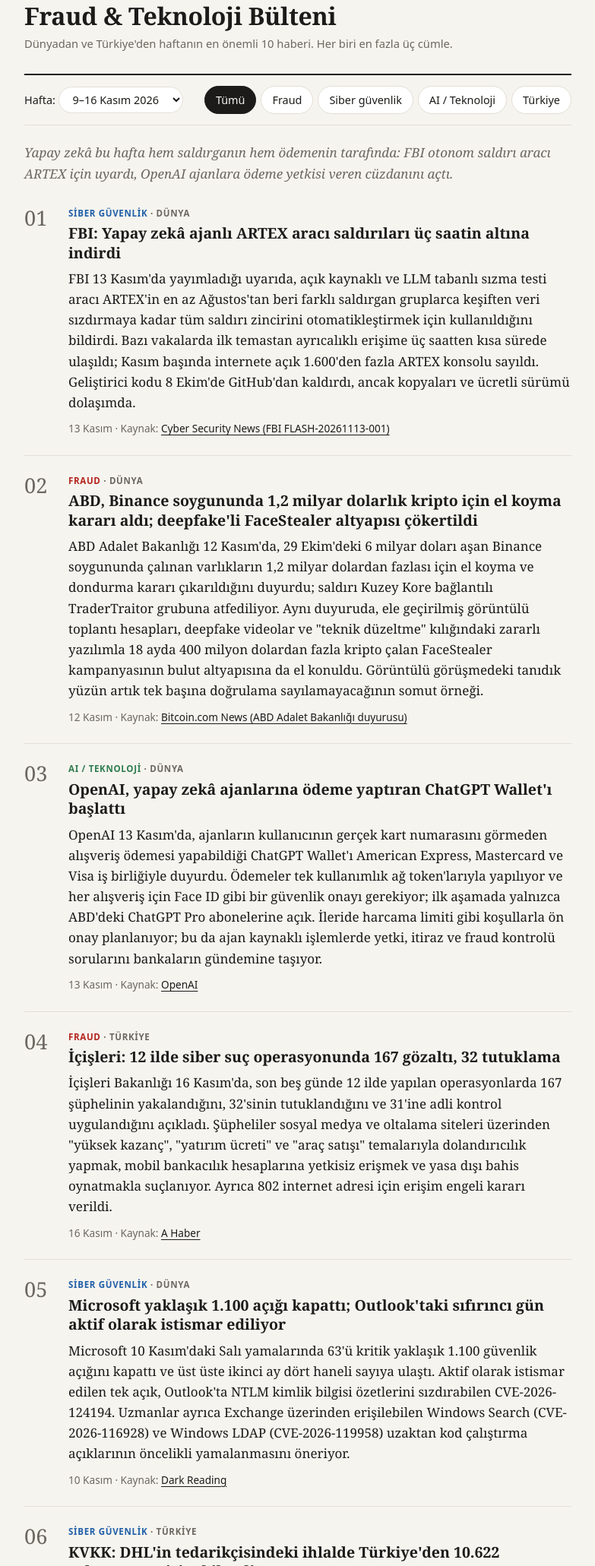
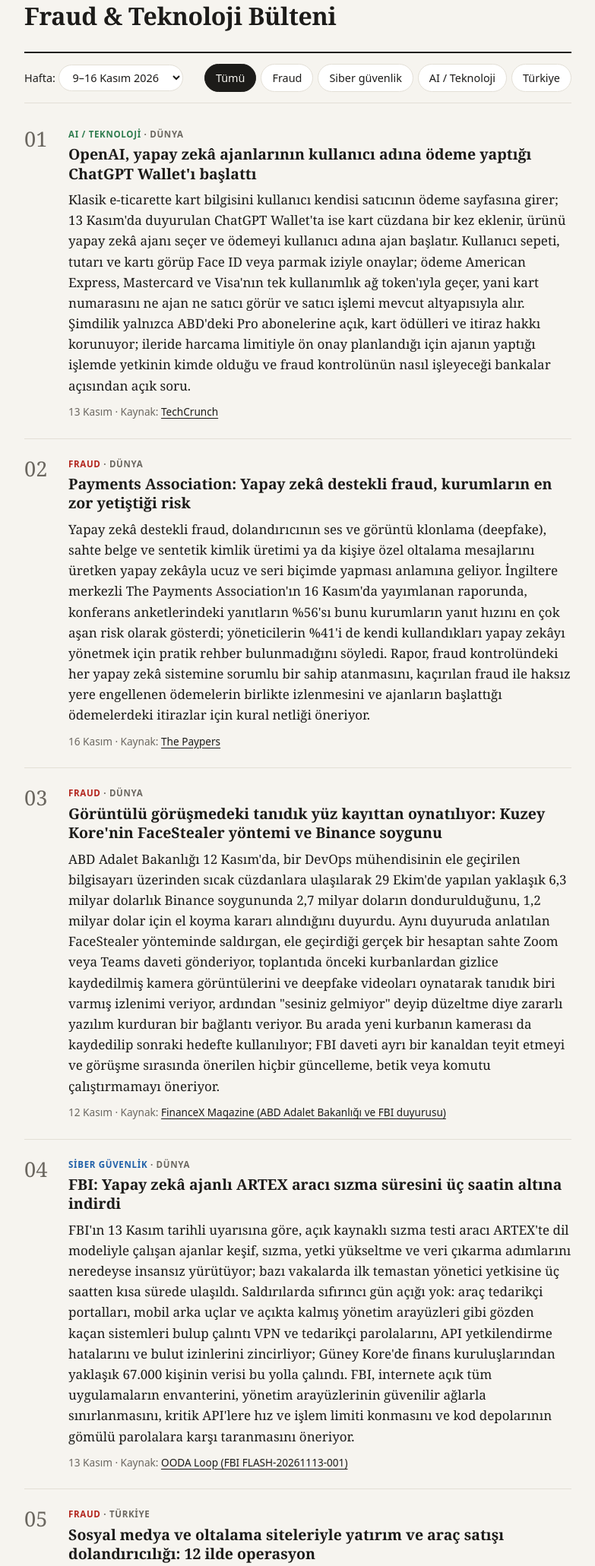
Before and after one commit to selinuluca/Fraud-Bulten, a plain HTML site: page index.html in a window 1280 px wide. Shown: the part 37-2098 px from the top of the page at 76% size, without its empty margins (248-1031 px from the left). Drawn offline with Linux system fonts and the light colour scheme.

Commit message:
İlk sayı revize edildi, yayın ilkeleri eklendi
Co-Authored-By: Claude Fable 5.2 <noreply@anthropic.com>
Claude-Session: https://claude.ai/code/session_01Eo5WBExHvCQajpaTac8MQk

```diff
--- a/data/2026-11-16.json
+++ b/data/2026-11-16.json
@@ -1,38 +1,46 @@
 {
   "date": "2026-11-16",
   "label": "9–16 Kasım 2026",
-  "theme": "Yapay zekâ bu hafta hem saldırganın hem ödemenin tarafında: FBI otonom saldırı aracı ARTEX için uyardı, OpenAI ajanlara ödeme yetkisi veren cüzdanını açtı.",
   "items": [
     {
-      "title": "FBI: Yapay zekâ ajanlı ARTEX aracı saldırıları üç saatin altına indirdi",
-      "summary": "FBI 13 Kasım'da yayımladığı uyarıda, açık kaynaklı ve LLM tabanlı sızma testi aracı ARTEX'in en az Ağustos'tan beri farklı saldırgan gruplarca keşiften veri sızdırmaya kadar tüm saldırı zincirini otomatikleştirmek için kullanıldığını bildirdi. Bazı vakalarda ilk temastan ayrıcalıklı erişime üç saatten kısa sürede ulaşıldı; Kasım başında internete açık 1.600'den fazla ARTEX konsolu sayıldı. Geliştirici kodu 8 Ekim'de GitHub'dan kaldırdı, ancak kopyaları ve ücretli sürümü dolaşımda.",
-      "category": "siber",
+      "title": "OpenAI, yapay zekâ ajanlarının kullanıcı adına ödeme yaptığı ChatGPT Wallet'ı başlattı",
+      "summary": "Klasik e-ticarette kart bilgisini kullanıcı kendisi satıcının ödeme sayfasına girer; 13 Kasım'da duyurulan ChatGPT Wallet'ta ise kart cüzdana bir kez eklenir, ürünü yapay zekâ ajanı seçer ve ödemeyi kullanıcı adına ajan başlatır. Kullanıcı sepeti, tutarı ve kartı görüp Face ID veya parmak iziyle onaylar; ödeme American Express, Mastercard ve Visa'nın tek kullanımlık ağ token'ıyla geçer, yani kart numarasını ne ajan ne satıcı görür ve satıcı işlemi mevcut altyapısıyla alır. Şimdilik yalnızca ABD'deki Pro abonelerine açık, kart ödülleri ve itiraz hakkı korunuyor; ileride harcama limitiyle ön onay planlandığı için ajanın yaptığı işlemde yetkinin kimde olduğu ve fraud kontrolünün nasıl işleyeceği bankalar açısından açık soru.",
+      "category": "ai",
       "region": "dunya",
-      "source": "Cyber Security News (FBI FLASH-20261113-001)",
-      "url": "https://cybersecuritynews.com/fbi-reveals-hackers-artex-ai-usage/",
+      "source": "TechCrunch",
+      "url": "https://techcrunch.com/2026/11/13/chatgpts-new-wallet-lets-ai-agents-shop-and-check-out-for-you/",
       "date": "2026-11-13"
     },
     {
-      "title": "ABD, Binance soygununda 1,2 milyar dolarlık kripto için el koyma kararı aldı; deepfake'li FaceStealer altyapısı çökertildi",
-      "summary": "ABD Adalet Bakanlığı 12 Kasım'da, 29 Ekim'deki 6 milyar doları aşan Binance soygununda çalınan varlıkların 1,2 milyar dolardan fazlası için el koyma ve dondurma kararı çıkarıldığını duyurdu; saldırı Kuzey Kore bağlantılı TraderTraitor grubuna atfediliyor. Aynı duyuruda, ele geçirilmiş görüntülü toplantı hesapları, deepfake videolar ve \"teknik düzeltme\" kılığındaki zararlı yazılımla 18 ayda 400 milyon dolardan fazla kripto çalan FaceStealer kampanyasının bulut altyapısına da el konuldu. Görüntülü görüşmedeki tanıdık yüzün artık tek başına doğrulama sayılamayacağının somut örneği.",
+      "title": "Payments Association: Yapay zekâ destekli fraud, kurumların en zor yetiştiği risk",
+      "summary": "Yapay zekâ destekli fraud, dolandırıcının ses ve görüntü klonlama (deepfake), sahte belge ve sentetik kimlik üretimi ya da kişiye özel oltalama mesajlarını üretken yapay zekâyla ucuz ve seri biçimde yapması anlamına geliyor. İngiltere merkezli The Payments Association'ın 16 Kasım'da yayımlanan raporunda, konferans anketlerindeki yanıtların %56'sı bunu kurumların yanıt hızını en çok aşan risk olarak gösterdi; yöneticilerin %41'i de kendi kullandıkları yapay zekâyı yönetmek için pratik rehber bulunmadığını söyledi. Rapor, fraud kontrolündeki her yapay zekâ sistemine sorumlu bir sahip atanmasını, kaçırılan fraud ile haksız yere engellenen ödemelerin birlikte izlenmesini ve ajanların başlattığı ödemelerdeki itirazlar için kural netliği öneriyor.",
       "category": "fraud",
       "region": "dunya",
-      "source": "Bitcoin.com News (ABD Adalet Bakanlığı duyurusu)",
-      "url": "https://news.bitcoin.com/regulation-and-legal/this-week-in-crypto-law-november-15-2026",
+      "source": "The Paypers",
+      "url": "https://thepaypers.com/fraud-and-fincrime/news/payments-association-report-finds-ai-enabled-fraud-top-rising-risk",
+      "date": "2026-11-16"
+    },
+    {
+      "title": "Görüntülü görüşmedeki tanıdık yüz kayıttan oynatılıyor: Kuzey Kore'nin FaceStealer yöntemi ve Binance soygunu",
+      "summary": "ABD Adalet Bakanlığı 12 Kasım'da, bir DevOps mühendisinin ele geçirilen bilgisayarı üzerinden sıcak cüzdanlara ulaşılarak 29 Ekim'de yapılan yaklaşık 6,3 milyar dolarlık Binance soygununda 2,7 milyar doların dondurulduğunu, 1,2 milyar dolar için el koyma kararı alındığını duyurdu. Aynı duyuruda anlatılan FaceStealer yönteminde saldırgan, ele geçirdiği gerçek bir hesaptan sahte Zoom veya Teams daveti gönderiyor, toplantıda önceki kurbanlardan gizlice kaydedilmiş kamera görüntülerini ve deepfake videoları oynatarak tanıdık biri varmış izlenimi veriyor, ardından \"sesiniz gelmiyor\" deyip düzeltme diye zararlı yazılım kurduran bir bağlantı veriyor. Bu arada yeni kurbanın kamerası da kaydedilip sonraki hedefte kullanılıyor; FBI daveti ayrı bir kanaldan teyit etmeyi ve görüşme sırasında önerilen hiçbir güncelleme, betik veya komutu çalıştırmamayı öneriyor.",
+      "category": "fraud",
+      "region": "dunya",
+      "source": "FinanceX Magazine (ABD Adalet Bakanlığı ve FBI duyurusu)",
+      "url": "https://www.financexmagazine.com/post/north-korea-crypto-theft-us-seizes-1-2bn-flags-deepfake-scam",
       "date": "2026-11-12"
     },
     {
-      "title": "OpenAI, yapay zekâ ajanlarına ödeme yaptıran ChatGPT Wallet'ı başlattı",
-      "summary": "OpenAI 13 Kasım'da, ajanların kullanıcının gerçek kart numarasını görmeden alışveriş ödemesi yapabildiği ChatGPT Wallet'ı American Express, Mastercard ve Visa iş birliğiyle duyurdu. Ödemeler tek kullanımlık ağ token'larıyla yapılıyor ve her alışveriş için Face ID gibi bir güvenlik onayı gerekiyor; ilk aşamada yalnızca ABD'deki ChatGPT Pro abonelerine açık. İleride harcama limiti gibi koşullarla ön onay planlanıyor; bu da ajan kaynaklı işlemlerde yetki, itiraz ve fraud kontrolü sorularını bankaların gündemine taşıyor.",
-      "category": "ai",
+      "title": "FBI: Yapay zekâ ajanlı ARTEX aracı sızma süresini üç saatin altına indirdi",
+      "summary": "FBI'ın 13 Kasım tarihli uyarısına göre, açık kaynaklı sızma testi aracı ARTEX'te dil modeliyle çalışan ajanlar keşif, sızma, yetki yükseltme ve veri çıkarma adımlarını neredeyse insansız yürütüyor; bazı vakalarda ilk temastan yönetici yetkisine üç saatten kısa sürede ulaşıldı. Saldırılarda sıfırıncı gün açığı yok: araç tedarikçi portalları, mobil arka uçlar ve açıkta kalmış yönetim arayüzleri gibi gözden kaçan sistemleri bulup çalıntı VPN ve tedarikçi parolalarını, API yetkilendirme hatalarını ve bulut izinlerini zincirliyor; Güney Kore'de finans kuruluşlarından yaklaşık 67.000 kişinin verisi bu yolla çalındı. FBI, internete açık tüm uygulamaların envanterini, yönetim arayüzlerinin güvenilir ağlarla sınırlanmasını, kritik API'lere hız ve işlem limiti konmasını ve kod depolarının gömülü parolalara karşı taranmasını öneriyor.",
+      "category": "siber",
       "region": "dunya",
-      "source": "OpenAI",
-      "url": "https://openai.com/index/introducing-chatgpt-wallet/",
+      "source": "OODA Loop (FBI FLASH-20261113-001)",
+      "url": "https://oodaloop.com/analysis/ooda-original/fbi-flash-on-artex-agentic-ai-hacking-frameworks-move-from-pen-testing-tool-to-mainstream-threat/",
       "date": "2026-11-13"
     },
     {
-      "title": "İçişleri: 12 ilde siber suç operasyonunda 167 gözaltı, 32 tutuklama",
-      "summary": "İçişleri Bakanlığı 16 Kasım'da, son beş günde 12 ilde yapılan operasyonlarda 167 şüphelinin yakalandığını, 32'sinin tutuklandığını ve 31'ine adli kontrol uygulandığını açıkladı. Şüpheliler sosyal medya ve oltalama siteleri üzerinden \"yüksek kazanç\", \"yatırım ücreti\" ve \"araç satışı\" temalarıyla dolandırıcılık yapmak, mobil bankacılık hesaplarına yetkisiz erişmek ve yasa dışı bahis oynatmakla suçlanıyor. Ayrıca 802 internet adresi için erişim engeli kararı verildi.",
+      "title": "Sosyal medya ve oltalama siteleriyle yatırım ve araç satışı dolandırıcılığı: 12 ilde operasyon",
+      "summary": "İçişleri Bakanlığı'nın 16 Kasım'da duyurduğu operasyonlarda hedef alınan gruplar, sosyal medya ve oltalama siteleri üzerinden \"yüksek kazanç\" vaadi, peşin istenen \"yatırım ücreti\" ve sahte araç satışı ilanlarıyla para topluyordu. Aynı gruplar vatandaşların mobil bankacılık ve oyun hesaplarına yetkisiz erişim sağlamak, yasa dışı bahis oynatmak ve bu sitelerin reklamını yapmakla da suçlanıyor. Tespit, Emniyet Siber Suçlarla Mücadele Daire Başkanlığı ile MASAK'ın ortak çalışmasına ve yapay zekâ destekli sanal devriyeye dayanıyor; 802 internet adresi için erişim engeli kararı verildi.",
       "category": "fraud",
       "region": "tr",
       "source": "A Haber",
@@ -40,35 +48,29 @@
       "date": "2026-11-16"
     },
     {
-      "title": "Microsoft yaklaşık 1.100 açığı kapattı; Outlook'taki sıfırıncı gün aktif olarak istismar ediliyor",
-      "summary": "Microsoft 10 Kasım'daki Salı yamalarında 63'ü kritik yaklaşık 1.100 güvenlik açığını kapattı ve üst üste ikinci ay dört haneli sayıya ulaştı. Aktif olarak istismar edilen tek açık, Outlook'ta NTLM kimlik bilgisi özetlerini sızdırabilen CVE-2026-124194. Uzmanlar ayrıca Exchange üzerinden erişilebilen Windows Search (CVE-2026-116928) ve Windows LDAP (CVE-2026-119958) uzaktan kod çalıştırma açıklarının öncelikli yamalanmasını öneriyor.",
+      "title": "Onay oltalaması: Kripto cüzdanı tek tıkla boşaltan yöntem ve ABD–Kanada'nın erken uyarı operasyonu",
+      "summary": "Onay oltalamasında (approval phishing) dolandırıcı, güvenilir bir uygulamadan geliyormuş gibi görünen sahte bir açılır pencere veya uyarıyla kullanıcıdan cüzdanına erişim izni istiyor; izin verildiği anda parola çalmaya gerek kalmadan cüzdanın tam kontrolünü alıp varlıkları aktarıyor. Ontario Menkul Kıymetler Komisyonu'nun 16 Kasım'da duyurduğu Niagara Operasyonu'nda ABD Gizli Servisi, Kanada polisi ve Chainalysis, TRM Labs, Elliptic gibi analiz şirketleri bu kötü niyetli izinleri blokzincir üzerinde tespit ediyor ve erişimi çalınmış ama parası henüz çekilmemiş kişilere önceden ulaşmayı hedefliyor. Kullanıcı için ders, beklenmedik bir izin veya \"cüzdanını doğrula\" isteğini onaylamamak ve eski izinleri iptal etmek; bankalar için ise müşteri para kaybetmeden uyarmanın mümkün olduğunu gösteren bir model.",
+      "category": "fraud",
+      "region": "dunya",
+      "source": "Investment Executive (OSC duyurusu)",
+      "url": "https://www.investmentexecutive.com/news/cross-border-anti-fraud-op-targets-approval-phishing/",
+      "date": "2026-11-16"
+    },
+    {
+      "title": "Microsoft haftası: Outlook'ta kimlik bilgisi sızdıran açık ve 74 ülkeyi etkileyen kesinti",
+      "summary": "Outlook'taki CVE-2026-124194 açığı, saldırganın kullanıcının Windows kimlik bilgisi özetini (NTLM) ele geçirmesine izin veriyordu ve yama çıkmadan önce sahada kullanılıyordu; Microsoft açığı 10 Kasım'da kapattı. Active Directory ve Exchange'e yoğun bağımlı banka ağlarında çalınan özet iç sistemlerde yetkili oturum açmaya kadar gidebildiği için Office güncellemesi ile aynı pakette kapatılan Windows Search ve LDAP uzaktan kod çalıştırma açıkları öncelikli. Ayrıca 12 Kasım'da başlayan ve bir günden uzun süren Microsoft 365 kesintisi Outlook, Teams ve Copilot'u 74 ülkede erişilmez kıldı; Microsoft nedenin siber saldırı değil, altyapıdaki zincirleme sunucu arızası olduğunu açıkladı.",
       "category": "siber",
       "region": "dunya",
       "source": "Dark Reading",
       "url": "https://darkreading.com/vulnerabilities-threats/november-patch-tuesday-cornucopia-cves",
+      "more": [
+        { "source": "Malwarebytes (kesinti)", "url": "https://www.malwarebytes.com/blog/news/2026/11/worldwide-microsoft-365-outage-disrupts-outlook-sharepoint-teams-and-more" }
+      ],
       "date": "2026-11-10"
     },
     {
-      "title": "KVKK: DHL'in tedarikçisindeki ihlalde Türkiye'den 10.622 çalışanın verisi etkilendi",
-      "summary": "KVKK, DHL AG'nin bildirdiği veri ihlalini 12 Kasım'da duyurdu: çalışan anketleri için hizmet alınan tedarikçinin analiz ortamına yetkisiz erişim sağlandı ve Türkiye'deki 10.622 çalışanın kimlik, iletişim ve özlük verileri etkilendi. İhlal 2 Kasım'da tespit edildi; giriş noktası DHL'in kendi sistemleri değildi. Kasım başındaki Hepsiburada duyurusu gibi bu olay da ihlallerin veri işleyen tedarikçi tarafında yoğunlaştığını gösteriyor.",
-      "category": "siber",
-      "region": "tr",
-      "source": "ShiftDelete.Net (KVKK duyurusu)",
-      "url": "https://shiftdelete.net/dhl-veri-ihlali-kvkk-10622-calisan",
-      "date": "2026-11-12"
-    },
-    {
-      "title": "Payments Association: Yapay zekâ destekli fraud, kurumların yanıt hızını en çok aşan risk",
-      "summary": "İngiltere merkezli The Payments Association'ın 16 Kasım'da yayımlanan Financial Crime Landscape 2026/27 raporunda, konferans anketlerindeki yanıtların %56'sı yapay zekâ destekli dolandırıcılığı kurumların yetişmekte en çok zorlandığı risk olarak gösterdi. 100 üst düzey finansal suç yöneticisiyle yapılan ankette %41, sektörde yapay zekâ yönetişimi için pratik rehber eksikliği olduğunu söyledi. Rapor, ajanların başlattığı ödemelerdeki itirazlar için düzenleyici netlik istiyor ve kurumlar arası gerçek zamanlı veri paylaşımını öne çıkarıyor.",
-      "category": "fraud",
-      "region": "dunya",
-      "source": "The Paypers",
-      "url": "https://thepaypers.com/fraud-and-fincrime/news/payments-association-report-finds-ai-enabled-fraud-top-rising-risk",
-      "date": "2026-11-16"
-    },
-    {
       "title": "Anthropic, Claude Fable 5.2 ve Mythos 5.2'yi yayımladı",
-      "summary": "Anthropic 9 Kasım'da aynı temel modeli paylaşan iki sürüm çıkardı: Fable 5.2 siber güvenlik ve biyoloji korumalarıyla herkese açık, Mythos 5.2 ise yalnızca doğrulanmış siber güvenlik ve yaşam bilimleri kuruluşlarına veriliyor. Fiyat milyon girdi token'ı başına 8, çıktı için 40 dolar; şirket çıktının önceki sürüme göre %30'a kadar hızlandığını söylüyor. En yetenekli modelin korumasız hâlinin yalnızca doğrulanmış kurumlara verilmesi, siber yeteneklerin ulaştığı seviyenin göstergesi.",
+      "summary": "Anthropic 9 Kasım'da aynı temel modeli paylaşan iki sürüm çıkardı: Fable 5.2 siber güvenlik ve biyoloji korumalarıyla herkese açık, Mythos 5.2 ise yalnızca doğrulanmış siber güvenlik ve yaşam bilimleri kuruluşlarına veriliyor. Önceki 5.1 sürümüne göre kodlama, akıl yürütme ve görsel anlama gelişti, çıktı %30'a kadar hızlandı ve Fable'ın gereksiz yere engellediği istekler yaklaşık %55 azaldı; Mythos, şirketin zafiyet bulma testinde 5.1'den %14,4 daha fazla açık yakaladı. En yetenekli modelin korumasız hâlinin yalnızca doğrulanmış kurumlara verilmesi, siber yeteneklerin ulaştığı seviyenin göstergesi.",
       "category": "ai",
       "region": "dunya",
       "source": "Anthropic",
@@ -77,7 +79,7 @@
     },
     {
       "title": "Google, en güçlü modeli Gemini 4 Carbon'u genel kullanıma açtı",
-      "summary": "Google, Gemini 4 Carbon'u 10 Kasım'da ücretli geliştiricilere, kurumlara ve AI Ultra abonelerine açtı; model iki hafta önce yalnızca siber savunma ekiplerine verilmişti. Tanıtım fiyatı milyon girdi token'ı başına 2, çıktı için 10 dolar ve 30 Kasım'dan sonra iki katına çıkacak. 12 Kasım'da günlük kodlama ve ajan işleri için daha hızlı Gemini 4 Hydrogen de genel kullanıma sunuldu.",
+      "summary": "Google, iki hafta önce yalnızca siber savunma ekiplerine verdiği Gemini 4 Carbon'u 10 Kasım'da ücretli geliştiricilere, kurumlara ve AI Ultra abonelerine açtı. Bir önceki model Argon'a göre farkı, çok adımlı hata ayıklama ve açık uçlu araştırma gibi uzun işleri daha fazla akıl yürütüp kendi sonucunu doğrulayarak yürütmesi; yeni /swarm özelliği tek bir komutu birlikte çalışan ajan ekibine dönüştürüyor. Google'ın kendi testlerinde siber saldırı amaçlı kötüye kullanım denemelerinde başarı oranı Argon'daki %3,1'den %0,8'e indi; 12 Kasım'da daha hızlı ve ucuz Gemini 4 Hydrogen de yayımlandı.",
       "category": "ai",
       "region": "dunya",
       "source": "Google",
@@ -85,13 +87,13 @@
       "date": "2026-11-10"
     },
     {
-      "title": "ABD ve Kanada'dan kripto dolandırıcılığına karşı ortak Niagara Operasyonu",
-      "summary": "Ontario Menkul Kıymetler Komisyonu 16 Kasım'da, ABD Gizli Servisi, Kanada polis teşkilatları ve eyalet düzenleyicilerinin katıldığı, örgütlü kripto dolandırıcılığına karşı ortak Niagara Operasyonu'nu duyurdu. Operasyonun farkı, dolandırıcıların hedef aldığı kişileri neredeyse gerçek zamanlı tespit edip daha fazla para kaybetmeden önce devreye girmeyi amaçlaması. Hedeflenen ağ sayısı ve tutarlar açıklanmadı.",
-      "category": "fraud",
-      "region": "dunya",
-      "source": "U.Today (OSC duyurusu)",
-      "url": "https://u.today/us-and-canada-announce-massive-crypto-fraud-crackdown",
-      "date": "2026-11-16"
+      "title": "KVKK: DHL'in tedarikçisindeki ihlalde Türkiye'den 10.622 çalışanın verisi etkilendi",
+      "summary": "KVKK'nın 12 Kasım'da duyurduğu ihlalde, DHL'in çalışan anketleri için hizmet aldığı tedarikçinin sistemine yetkisiz erişildi ve Türkiye'deki 10.622 çalışanın kimlik, iletişim ve özlük verileri etkilendi. DHL'in kendi sistemlerine girilmedi; ihlal tedarikçi tarafında gerçekleşti.",
+      "category": "siber",
+      "region": "tr",
+      "source": "ShiftDelete.Net (KVKK duyurusu)",
+      "url": "https://shiftdelete.net/dhl-veri-ihlali-kvkk-10622-calisan",
+      "date": "2026-11-12"
     }
   ]
 }
--- a/index.html
+++ b/index.html
@@ -27,7 +27,6 @@
                   border-radius: 999px; padding: 6px 14px; cursor: pointer; }
   .chips { display: flex; flex-wrap: wrap; gap: 6px; }
   .chip[aria-pressed="true"] { background: var(--accent); color: var(--bg); border-color: var(--accent); }
-  .theme { margin: 22px 0 6px; font-style: italic; color: var(--muted); }
   ol { list-style: none; padding: 0; margin: 0; }
   li.item { display: grid; grid-template-columns: 44px 1fr; gap: 6px 14px; padding: 24px 0; border-bottom: 1px solid var(--line); }
   .num { font-size: 1.7rem; line-height: 1.1; color: var(--muted); font-variant-numeric: tabular-nums; }
@@ -48,7 +47,6 @@
 <div class="wrap">
   <header>
     <h1>Fraud & Teknoloji Bülteni</h1>
-    <p>Dünyadan ve Türkiye'den haftanın en önemli 10 haberi. Her biri en fazla üç cümle.</p>
   </header>
 
   <div class="bar">
@@ -62,7 +60,6 @@
     </div>
   </div>
 
-  <p class="theme" id="theme"></p>
   <ol id="list"></ol>
 
   <footer>
@@ -85,7 +82,6 @@ function fmt(d) {
 function render() {
   const list = $("list");
   list.textContent = "";
-  $("theme").textContent = current.theme || "";
   const items = current.items
     .map((it, i) => ({ ...it, n: i + 1 }))
     .filter((it) => filter === "all" || it.category === filter || it.region === filter);
@@ -109,6 +105,10 @@ function render() {
     const meta = document.createElement("div"); meta.className = "meta";
     const a = document.createElement("a"); a.href = it.url; a.target = "_blank"; a.rel = "noopener"; a.textContent = it.source;
     meta.append(fmt(it.date) + " · Kaynak: ", a);
+    for (const m of it.more || []) {
+      const b = document.createElement("a"); b.href = m.url; b.target = "_blank"; b.rel = "noopener"; b.textContent = m.source;
+      meta.append(", ", b);
+    }
     body.append(tags, h, p, meta);
     li.append(num, body);
     list.append(li);
```
Also changed, not shown: 2 other files.
